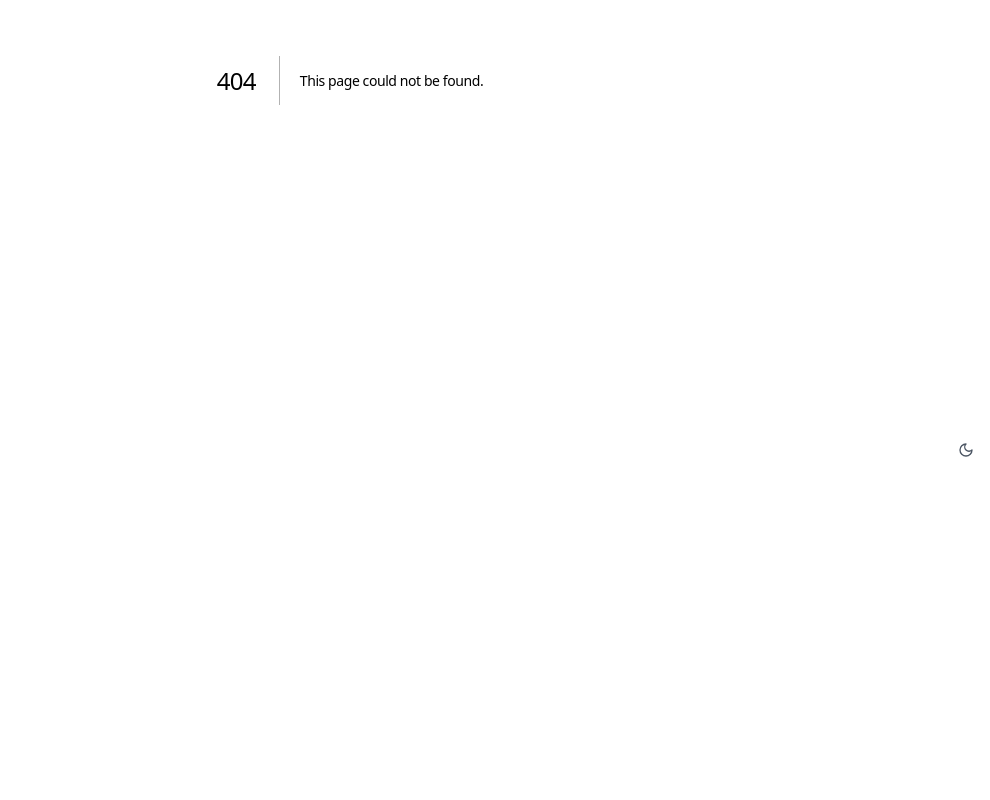
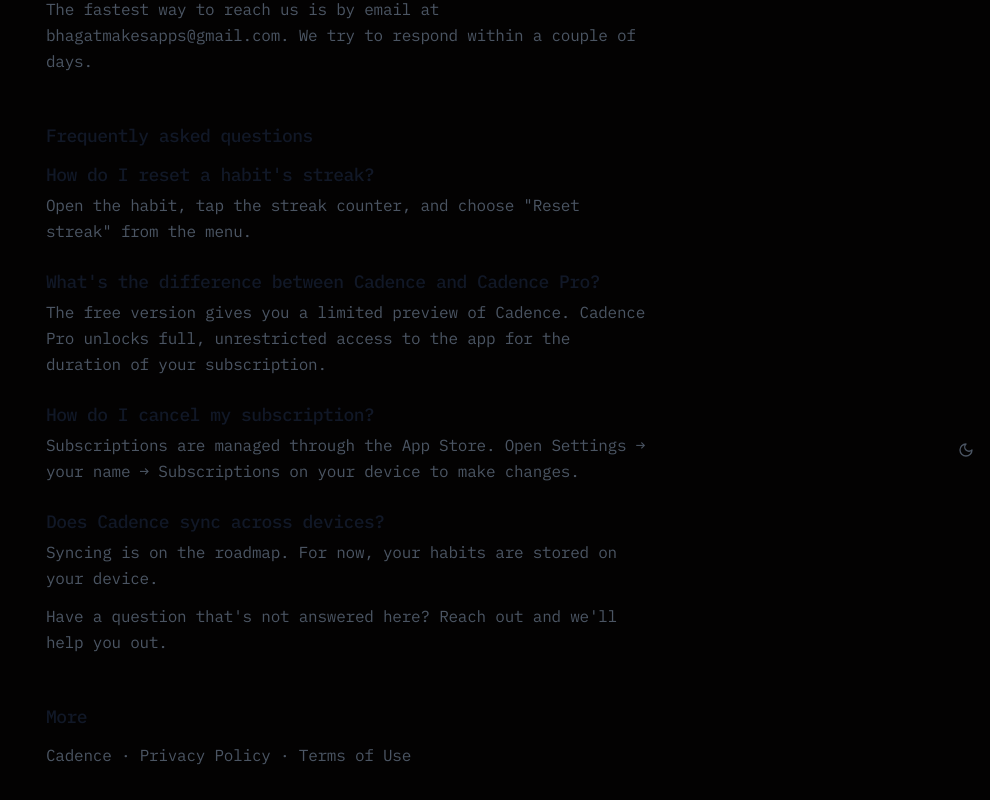
Before and after one commit to xorforce/me, a Next.js app: page /cadence/support in a window 1280 px wide. Before the commit this address had no page. Shown: the part 320-1120 px from the top of the page, without its empty margins (290-1280 px from the left). Before the commit the page ends 800 px from the top, so only its background shows below. Built offline with nearby package versions, Linux system fonts and the light colour scheme.

Commit message:
add: cadence app and support pages

```diff
--- /dev/null
+++ b/app/cadence/page.tsx
@@ -0,0 +1,73 @@
+import Link from "next/link"
+import { SubpageShell } from "@/components/subpage-shell"
+
+export const metadata = {
+  title: "Cadence — A personal habit tracker",
+  description: "Cadence is a personal habit tracking app for forming good habits.",
+}
+
+export default function CadenceMarketing() {
+  return (
+    <SubpageShell
+      title="Cadence"
+      description="A personal habit tracking app for forming good habits, one day at a time."
+    >
+      <section className="space-y-6">
+        <h2 className="site-section-title">Why Cadence</h2>
+        <div className="space-y-6">
+          <div className="group site-card p-4 -m-4">
+            <h3 className="site-card-title mb-2">Build streaks that stick</h3>
+            <p className="site-card-copy">
+              Track the habits that matter to you and watch your streaks grow
+              day after day.
+            </p>
+          </div>
+
+          <div className="group site-card p-4 -m-4">
+            <h3 className="site-card-title mb-2">Simple, focused design</h3>
+            <p className="site-card-copy">
+              No clutter, no noise — just a clear view of what you're working
+              on and how you're doing.
+            </p>
+          </div>
+
+          <div className="group site-card p-4 -m-4">
+            <h3 className="site-card-title mb-2">Private by default</h3>
+            <p className="site-card-copy">
+              Cadence collects no activity data that can be linked back to
+              you. Your habits are yours alone.
+            </p>
+          </div>
+        </div>
+      </section>
+
+      <section className="space-y-3 mt-12">
+        <h2 className="site-section-title">Get Cadence</h2>
+        <p className="site-body-copy">
+          Cadence is available now.{" "}
+          <Link href="#" className="site-inline-link">
+            Download on the App Store
+          </Link>
+          .
+        </p>
+      </section>
+
+      <section className="space-y-3 mt-12">
+        <h2 className="site-section-title">More</h2>
+        <p className="site-body-copy">
+          <Link href="/cadence/support" className="site-inline-link">
+            Support
+          </Link>
+          {" · "}
+          <Link href="/cadence/privacy" className="site-inline-link">
+            Privacy Policy
+          </Link>
+          {" · "}
+          <Link href="/cadence/terms" className="site-inline-link">
+            Terms of Use
+          </Link>
+        </p>
+      </section>
+    </SubpageShell>
+  )
+}
--- /dev/null
+++ b/app/cadence/support/page.tsx
@@ -0,0 +1,91 @@
+import Link from "next/link"
+import { SubpageShell } from "@/components/subpage-shell"
+
+export const metadata = {
+  title: "Support — Cadence",
+  description: "Get help with Cadence, the personal habit tracking app.",
+}
+
+export default function CadenceSupport() {
+  return (
+    <SubpageShell
+      title="Support"
+      description="Need help with Cadence? Here's how to reach us and answers to common questions."
+    >
+      <section className="space-y-3">
+        <h2 className="site-section-title">Contact</h2>
+        <p className="site-body-copy">
+          The fastest way to reach us is by email at{" "}
+          <Link href="mailto:bhagatmakesapps@gmail.com" className="site-inline-link">
+            bhagatmakesapps@gmail.com
+          </Link>
+          . We try to respond within a couple of days.
+        </p>
+      </section>
+
+      <section className="space-y-3 mt-12">
+        <h2 className="site-section-title">Frequently asked questions</h2>
+
+        <div className="space-y-6">
+          <div>
+            <h3 className="site-card-title mb-1">How do I reset a habit's streak?</h3>
+            <p className="site-body-copy">
+              Open the habit, tap the streak counter, and choose "Reset
+              streak" from the menu.
+            </p>
+          </div>
+
+          <div>
+            <h3 className="site-card-title mb-1">What's the difference between Cadence and Cadence Pro?</h3>
+            <p className="site-body-copy">
+              The free version gives you a limited preview of Cadence. Cadence
+              Pro unlocks full, unrestricted access to the app for the
+              duration of your subscription.
+            </p>
+          </div>
+
+          <div>
+            <h3 className="site-card-title mb-1">How do I cancel my subscription?</h3>
+            <p className="site-body-copy">
+              Subscriptions are managed through the App Store. Open Settings →
+              your name → Subscriptions on your device to make changes.
+            </p>
+          </div>
+
+          <div>
+            <h3 className="site-card-title mb-1">Does Cadence sync across devices?</h3>
+            <p className="site-body-copy">
+              Syncing is on the roadmap. For now, your habits are stored on
+              your device.
+            </p>
+          </div>
+        </div>
+
+        <p className="site-body-copy">
+          Have a question that's not answered here?{" "}
+          <Link href="mailto:bhagatmakesapps@gmail.com" className="site-inline-link">
+            Reach out
+          </Link>{" "}
+          and we'll help you out.
+        </p>
+      </section>
+
+      <section className="space-y-3 mt-12">
+        <h2 className="site-section-title">More</h2>
+        <p className="site-body-copy">
+          <Link href="/cadence" className="site-inline-link">
+            Cadence
+          </Link>
+          {" · "}
+          <Link href="/cadence/privacy" className="site-inline-link">
+            Privacy Policy
+          </Link>
+          {" · "}
+          <Link href="/cadence/terms" className="site-inline-link">
+            Terms of Use
+          </Link>
+        </p>
+      </section>
+    </SubpageShell>
+  )
+}
```
